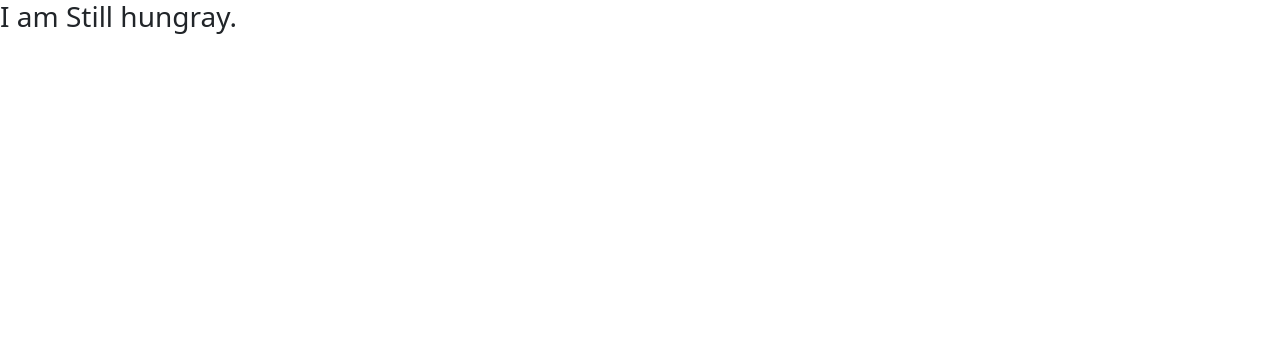
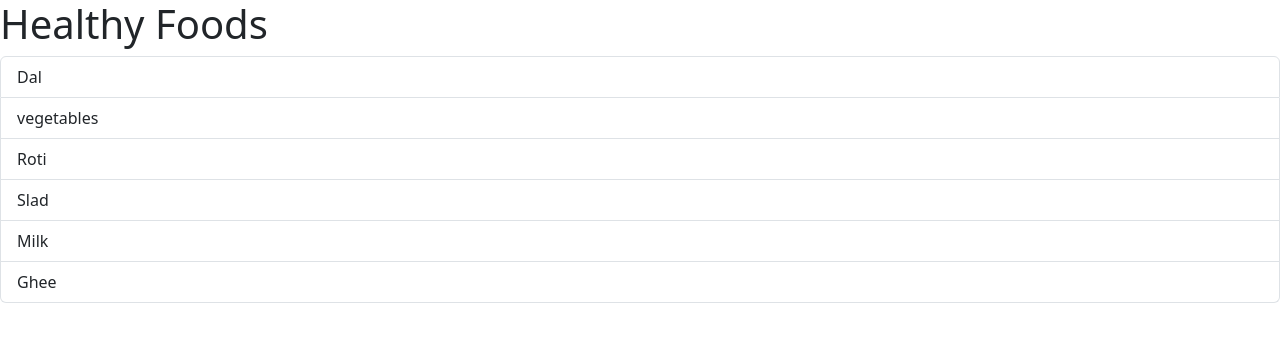
Before and after one commit to AsifAliDeveloper/REACT_COMPLETE, a React (Vite) app in the folder 18 Fragments/learning-fragment/: page / in a window 1280 px wide. Shown: the top 342 px of the page. Built offline with nearby package versions, Linux system fonts and the light colour scheme.

Commit message:
add condition

```diff
--- a/18 Fragments/learning-fragment/src/App.jsx
+++ b/18 Fragments/learning-fragment/src/App.jsx
@@ -3,15 +3,15 @@ import "bootstrap/dist/css/bootstrap.min.css";
 import "./App.css";
 
 function App() {
-  // let foodItems = ["Dal", "vegetables", "Roti", "Slad", "Milk", "Ghee"];
-  let foodItems = [];
-  if (foodItems.length === 0) {
-    return <h3>I am Still hungray.</h3>;
-  }
+  let foodItems = ["Dal", "vegetables", "Roti", "Slad", "Milk", "Ghee"];
+  // let foodItems = [];
+  let emptyMessage =
+    foodItems.length === 0 ? <h3> I am Still hungray </h3> : null;
 
   return (
     <React.Fragment>
       <h1>Healthy Foods</h1>
+      {emptyMessage}
       <ul className="list-group">
         {foodItems.map((items) => (
           <li key={items} className="list-group-item">
```
